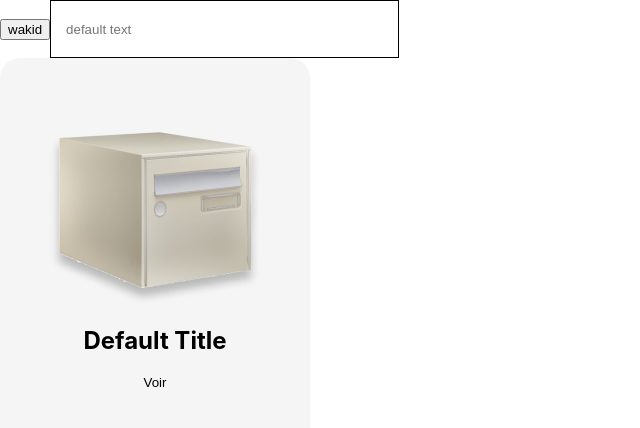
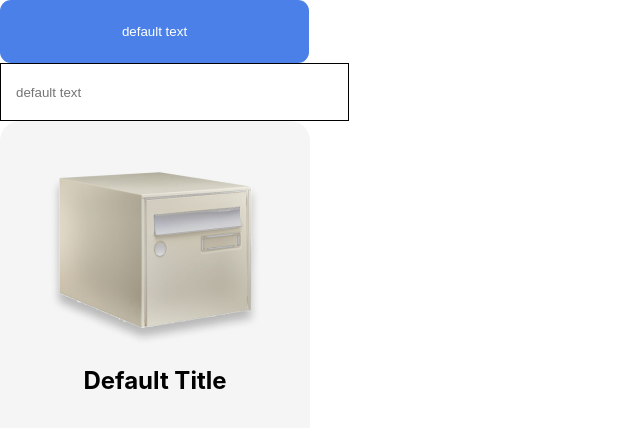
Before and after one commit to lucrampro/Projet_hetic_juillet_2021_groupe_5, a React (Create React App) app: page / in a window 1280 px wide. Shown: the top 428 px of the page, without its empty margins (0-640 px from the left). Built offline with nearby package versions, Linux system fonts and the light colour scheme.

Commit message:
Style(ButtonCompnent): change style

```diff
--- /dev/null
+++ b/src/assets/styles/button.scss
@@ -0,0 +1,10 @@
+@import './colors.scss';
+
+button {
+  width: 309px;
+  height: 63px;
+  color: #ffffff;
+  background-color: $blue;
+  border: none;
+  border-radius: 11px;
+}
--- a/src/components/ButtonComponent.jsx
+++ b/src/components/ButtonComponent.jsx
@@ -1,23 +1,13 @@
-import React, {useState, useEffect} from 'react'
+import React from 'react';
+// STYLE
+import '../assets/styles/button.scss'
 
-function ButtonComponent () {
-
-    function handleClick() {
-       setName('lucien')
-    }
-
-    // js
-    var [name, setName] = useState('wakid');
-
-    useEffect(() => {
-      console.log(name);
-
-    }, [name]);
-    return (
-    // template
-    <button onClick={handleClick}>{name}</button>
-    );
-
+const ButtonComponent = () => {
+  return (
+    <div className="button--component">
+      <button>default text</button>
+    </div>
+  );
 }
 
 export default ButtonComponent;
```
